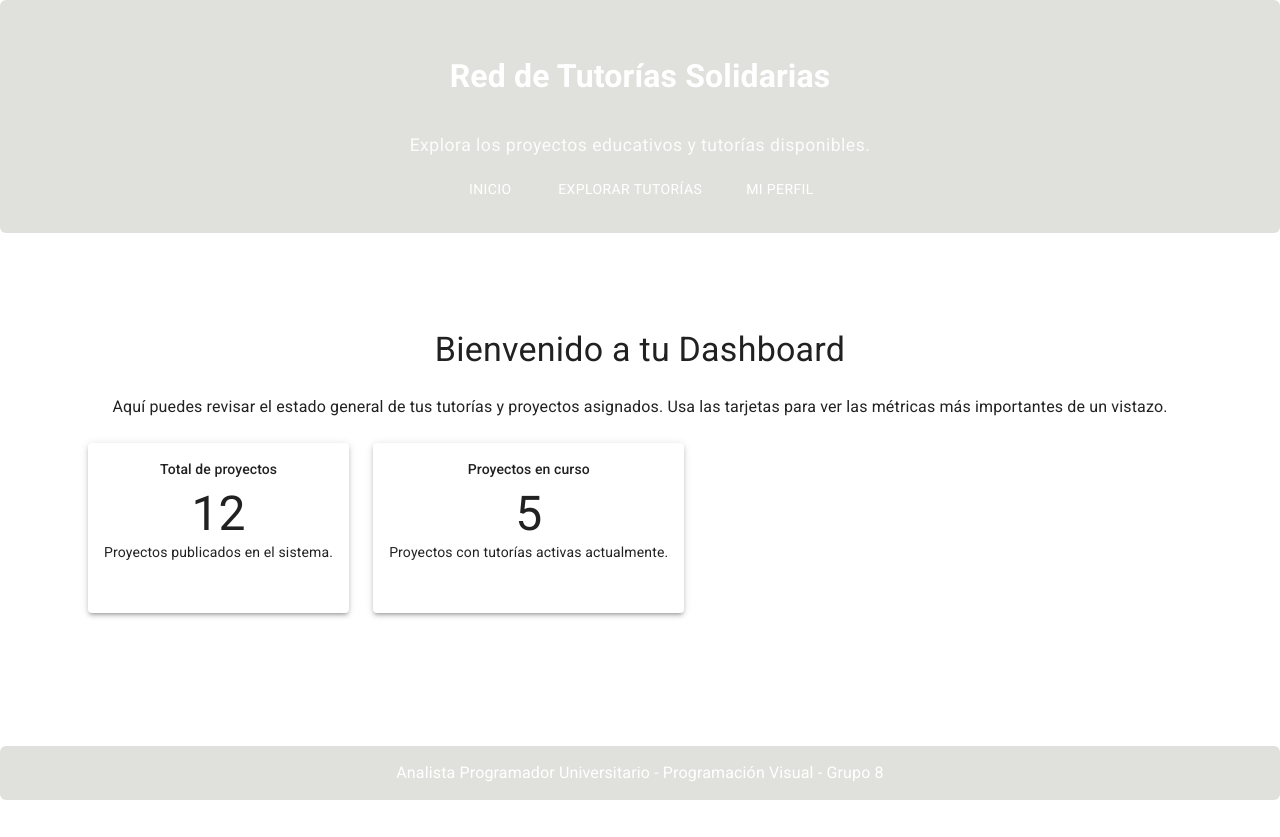
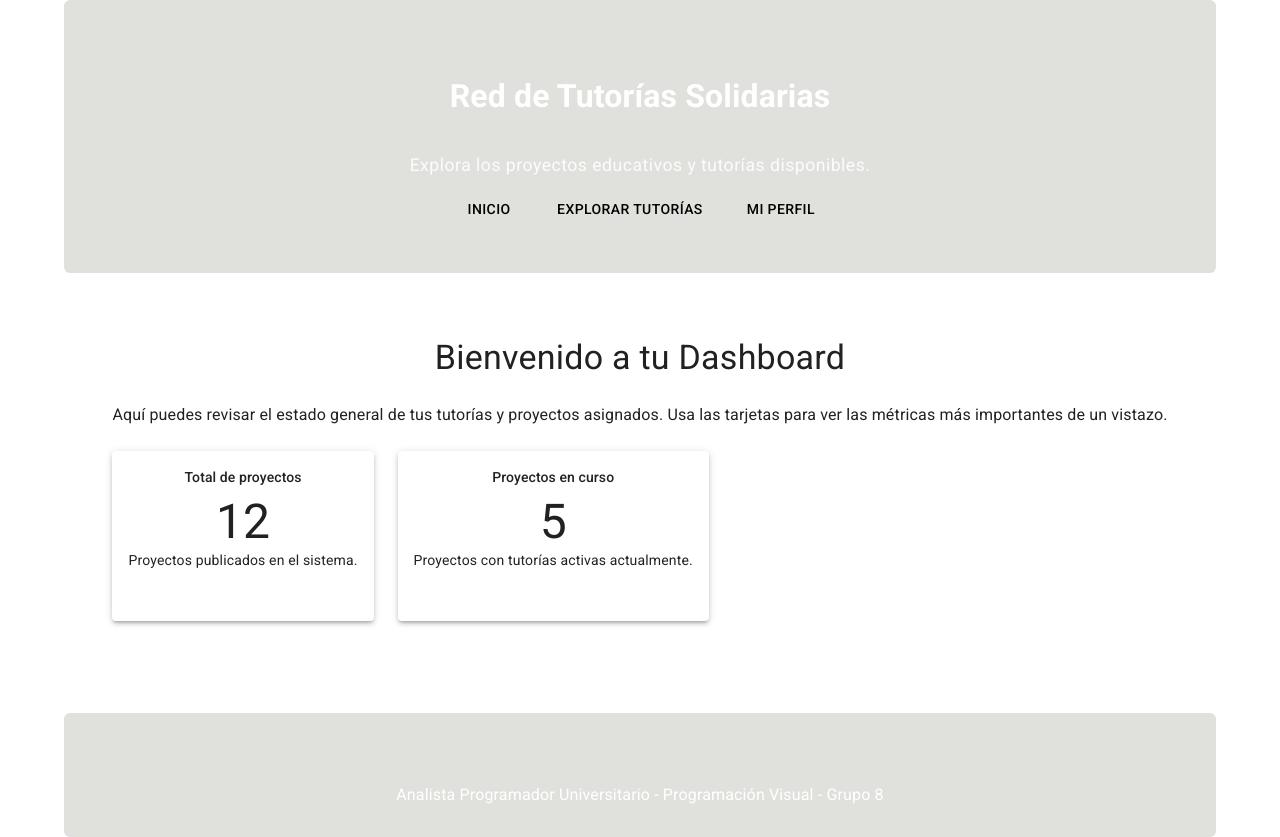
Before and after one commit to Mesconiji/PV_TP3_Grupo8, a React (Vite) app: page / in a window 1280 px wide. Before the commit the page ends 800 px from the top, so only its background shows below. Built offline with nearby package versions, Linux system fonts and the light colour scheme.

Commit message:
Aplicacion de MUI en Nav y Appjsx - Vargas Leonardo

```diff
--- a/src/App.jsx
+++ b/src/App.jsx
@@ -1,5 +1,5 @@
 import { Outlet } from 'react-router-dom'
-import { Box, Container } from '@mui/material'
+import { Grid, Container } from '@mui/material'
 import Header from './components/Header'
 import Footer from './components/Footer'
 import './css/indexstyle.css'
@@ -7,17 +7,25 @@ import './css/proyectostyle.css'
 import './css/detallestyle.css'
 
 const App = () => (
-  <Box sx={{ display: 'flex', flexDirection: 'column', minHeight: '100vh' }}>
+  <Container maxWidth="lg">
 
-    <Header />
+    <Grid container direction="column" className="app">
 
-    <Container component="main" maxWidth="lg" sx={{ flexGrow: 1, py: 4 }}>
-      <Outlet />
-    </Container>
+      <Grid item component="header">
+        <Header />
+      </Grid>
 
-    <Footer />
+      <Grid item xs component="main" className="app__main">
+        <Outlet />
+      </Grid>
 
-  </Box>
+      <Grid item component="footer">
+        <Footer />
+      </Grid>
+
+    </Grid>
+
+  </Container>
 )
 
 export default App
--- a/src/components/Nav.jsx
+++ b/src/components/Nav.jsx
@@ -1,33 +1,65 @@
-import { NavLink } from 'react-router-dom'
-import { Box, Button } from '@mui/material'
+import { NavLink } from 'react-router-dom';
+import { Box, Button } from '@mui/material';
 
-// Rutas centralizadas: evita repetir JSX por cada link
-const RUTAS = [
-  { path: '/dashboard', label: 'Inicio',            end: true  },
-  { path: '/proyectos', label: 'Explorar Tutorías', end: false },
-  { path: '/perfil',    label: 'Mi Perfil',         end: false },
-]
+
+const estilosNav = {
+  display: 'flex',
+  gap: 1,
+  justifyContent: 'center',
+  marginTop: 1
+};
+
+const estilosLink = {
+  textDecoration: 'none'
+};
+
+const estilosBoton = {
+  color: '#000',
+  borderColor: '#000',
+  '&:hover': {
+    borderColor: '#000',
+    backgroundColor: 'rgba(0, 0, 0, 0.04)'
+  }
+};
 
 const Nav = () => (
-  <Box component="nav" sx={{ display: 'flex', gap: 1, justifyContent: 'center', mt: 1 }}>
-    {RUTAS.map(({ path, label, end }) => (
-      <NavLink key={path} to={path} end={end} style={{ textDecoration: 'none' }}>
+
+  <Box component="nav" sx={estilosNav}>
+
+    <NavLink to="/dashboard" end style={estilosLink}>
       {({ isActive }) => (
         <Button
+          sx={estilosBoton}
           variant={isActive ? 'outlined' : 'text'}
-            sx={{
-              color: 'white',
-              borderColor: isActive ? 'rgba(255,255,255,0.7)' : 'transparent',
-              fontWeight: isActive ? 700 : 400,
-              '&:hover': { backgroundColor: 'rgba(255,255,255,0.08)' }
-            }}
         >
-            {label}
+          Inicio
         </Button>
       )}
     </NavLink>
-    ))}
+
+    <NavLink to="/proyectos" style={estilosLink}>
+      {({ isActive }) => (
+        <Button
+          sx={estilosBoton}
+          variant={isActive ? 'outlined' : 'text'}
+        >
+          Explorar Tutorías
+        </Button>
+      )}
+    </NavLink>
+
+    <NavLink to="/perfil" style={estilosLink}>
+      {({ isActive }) => (
+        <Button
+          sx={estilosBoton}
+          variant={isActive ? 'outlined' : 'text'}
+        >
+          Mi Perfil
+        </Button>
+      )}
+    </NavLink>
+
   </Box>
-)
+);
 
-export default Nav
+export default Nav;
```
Lines whose indentation alone changed are shown as unchanged.
